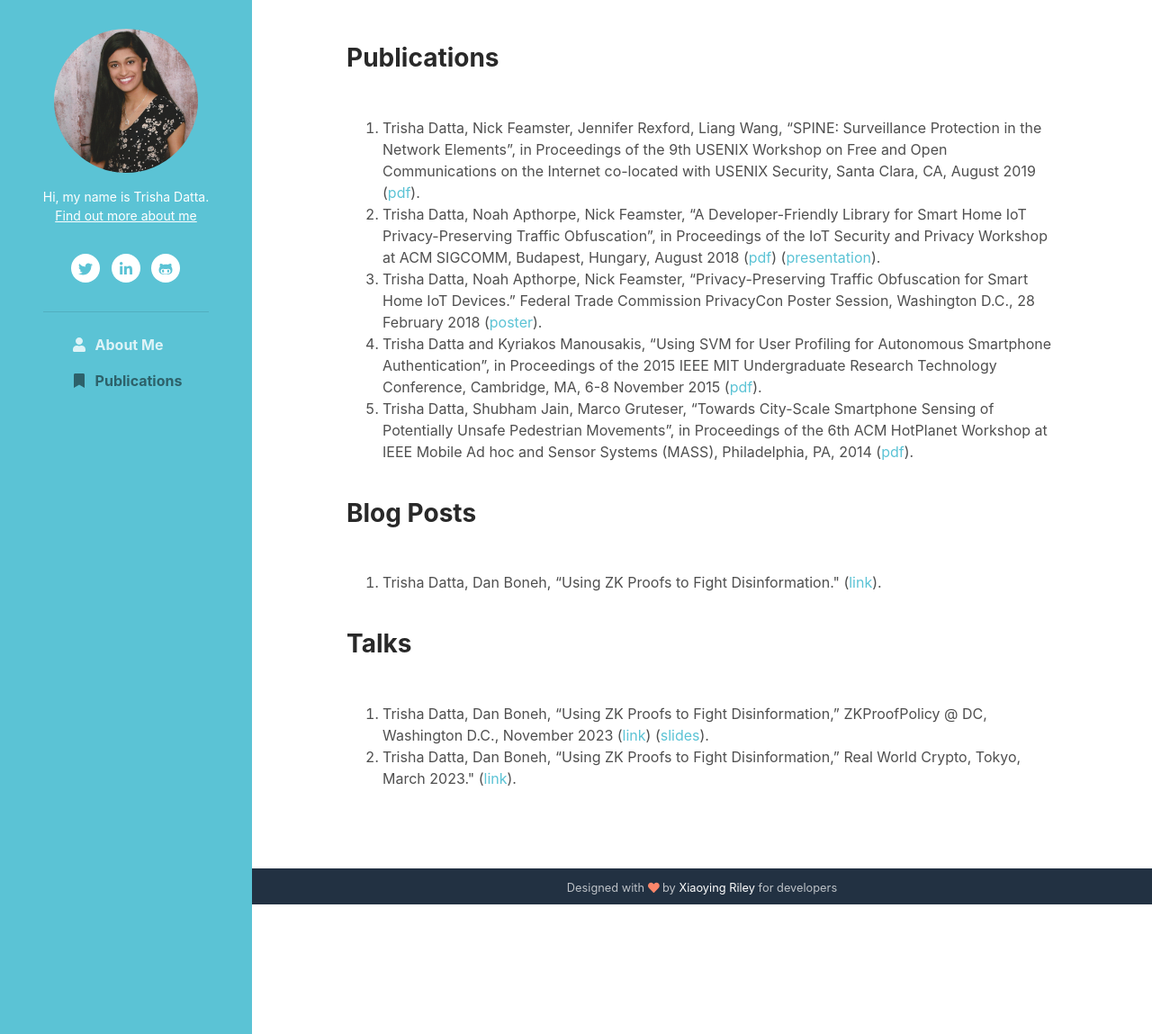
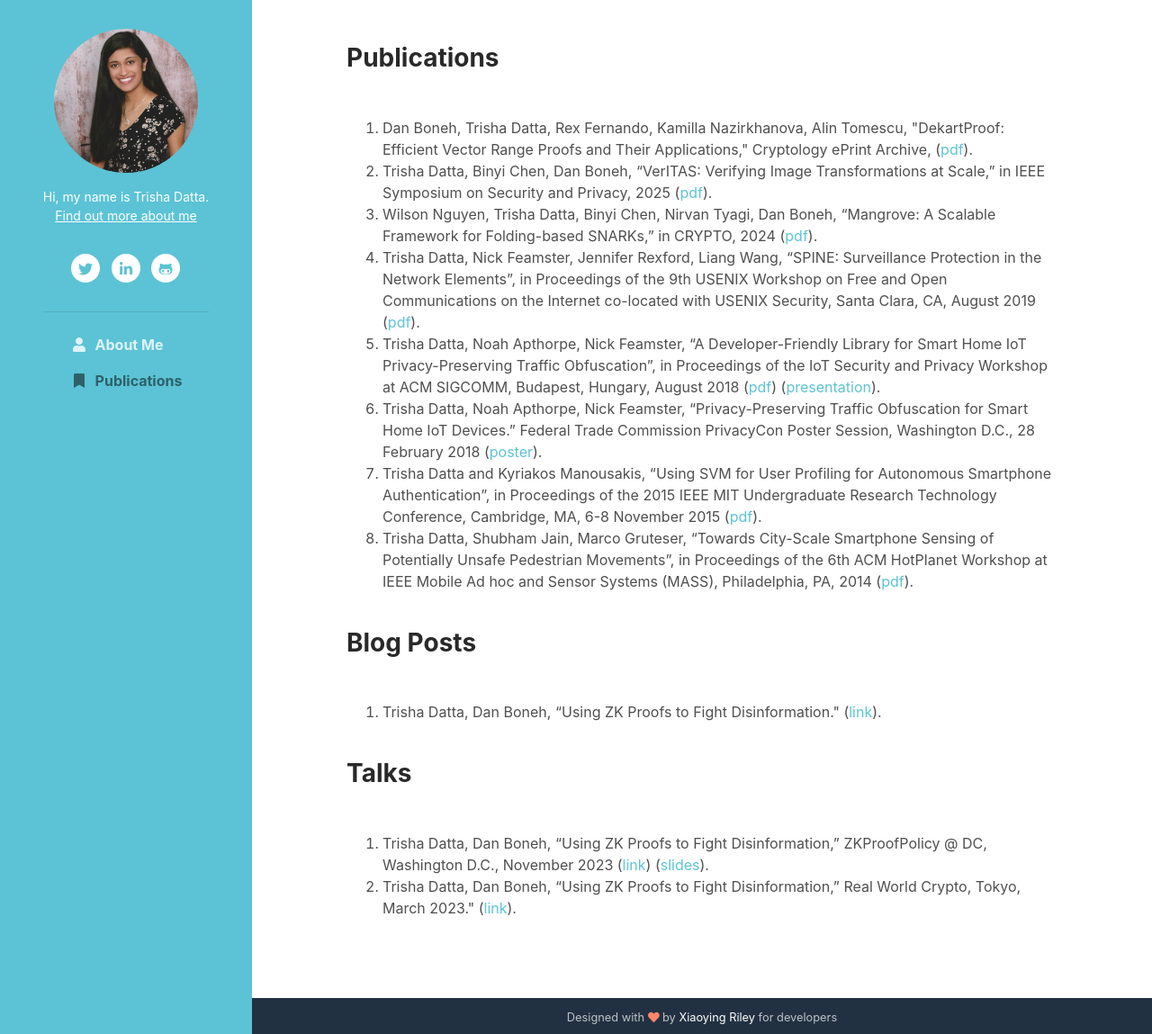
Before and after one commit to TrishaDatta/TrishaDatta.github.io, a Jekyll site: the page publications.html, which Jekyll copies as it is, in a window 1280 px wide and 1149 px high. Shown: the whole window at 90% size. Built offline with Jekyll 4.4.1, drawn with Linux system fonts in a browser that asks for light colours; nearby versions of some CDN libraries.

Commit message:
Update publications.html

```diff
--- a/publications.html
+++ b/publications.html
@@ -76,6 +76,16 @@
 				    <h3>Publications</h3>
 				    <br>
 				    <p><ol>
+					  <li> Dan Boneh, Trisha Datta, Rex Fernando, Kamilla Nazirkhanova, Alin Tomescu,
+						  "DekartProof: Efficient Vector Range Proofs and Their Applications,"
+						  Cryptology ePrint Archive, (<a href="https://eprint.iacr.org/2025/1159">pdf</a>).
+					  </li>
+					  <li>Trisha Datta, Binyi Chen, Dan Boneh,
+						“VerITAS: Verifying Image Transformations at Scale,” in IEEE Symposium on Security and
+						Privacy, 2025 (<a href="https://eprint.iacr.org/2024/1066.pdf">pdf</a>).</li>
+					  <li> Wilson Nguyen, Trisha Datta, Binyi Chen, Nirvan Tyagi, Dan Boneh,
+						  “Mangrove: A Scalable Framework for Folding-based SNARKs,” in CRYPTO, 2024 (<a href="https://eprint.iacr.org/2024/416">pdf</a>).
+					  </li>
 					  <li>Trisha Datta, Nick Feamster, Jennifer Rexford, Liang Wang,
 					  “SPINE: Surveillance Protection in the Network Elements”,
 					  in Proceedings of the 9th USENIX Workshop on Free and Open
```
